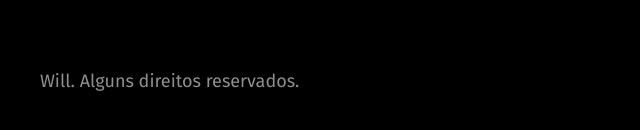
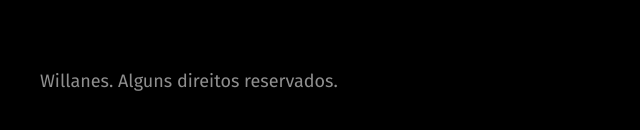
Before and after one commit to WillanesDev/willanesdev.github.io, a plain HTML site: page index.html in a window 1280 px wide. Shown: the part 2588-2718 px from the top of the page, 0-640 px from the left. Drawn offline with Linux system fonts and the light colour scheme.

Commit message:
mudanças footer teste

```diff
--- a/index.html
+++ b/index.html
@@ -128,7 +128,7 @@
         <li>+55 82 99831-3353</li>
         <li><a href="/">@instagram</a></li>
       </ul>
-      <p class="footer-copy">Will. Alguns direitos reservados.</p>
+      <p class="footer-copy">Willanes. Alguns direitos reservados.</p>
     </div>
   </footer>
 </body>
```
